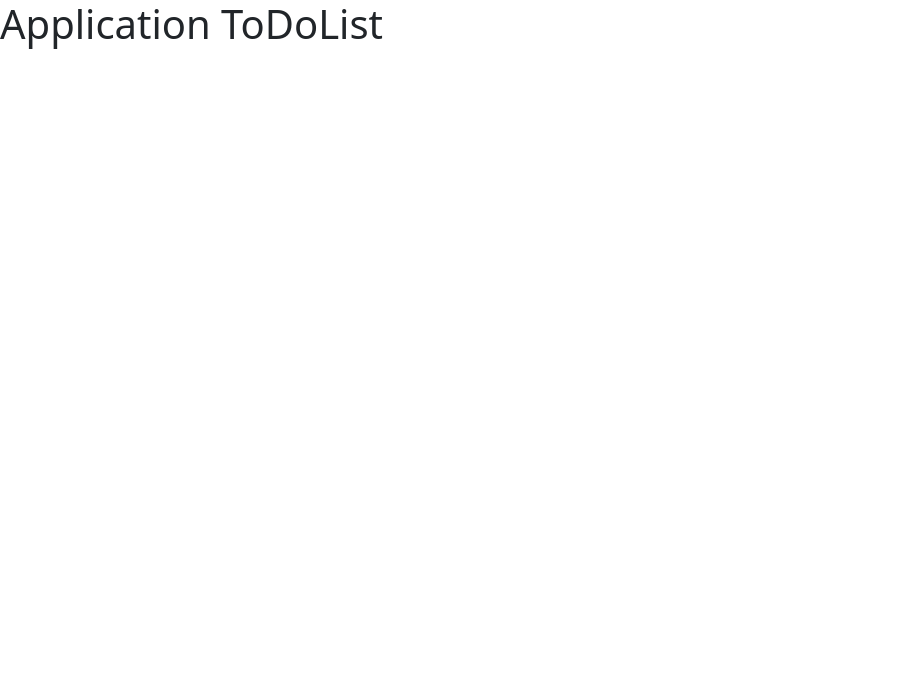
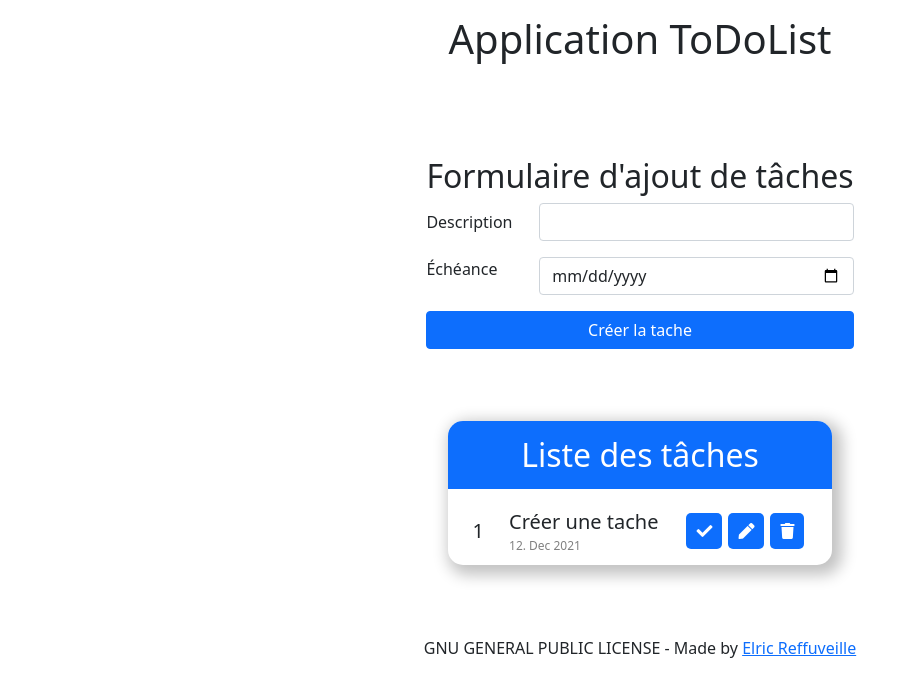
Before and after one commit to ElricReffuveille/TODOLIST, a plain HTML site: page index.html in a window 1280 px wide. Shown: the whole page, without its empty margins (0-919 px from the left). Drawn offline with nearby package versions, Linux system fonts and the light colour scheme.

Commit message:
ERE - 07122021 | Ajout du formulaire et du template de liste

```diff
--- a/assets/css/style.css
+++ b/assets/css/style.css
@@ -0,0 +1,80 @@
+/* Layout global */
+header {
+    padding: 15px;
+}
+main {
+    height: 85vh;
+    max-height: 550px;
+
+    display: flex;
+    justify-content: space-evenly;
+    align-items: center;
+    flex-direction: column;
+}
+
+/* Section Liste des tâches */
+.task-list  {
+    border-radius: 15px;
+    box-shadow: 5px 5px 15px 5px #C2C2C2;
+    overflow: hidden;
+}
+
+.task-list H2 {
+    padding: 15px;
+    background-color: #0d6efd;
+    color: white;
+}
+
+.tasks {
+    margin: 0;
+    padding: 0;
+}
+
+/* Style de une seule tâche */
+.task-item {
+    display: flex;
+    justify-content: center;
+    align-items: center;
+    padding: 10px 25px;
+}
+
+.task-item:nth-child(even) {
+    background-color: #E6E6E6;
+}
+
+.task-item p {
+    margin: 0;
+}
+
+.task-item .task-number {
+    font-size: 20px;
+    margin-right: 25px;
+}
+
+.task-item .task-content {
+    display: flex;
+    flex-direction: column;
+    margin-right: 25px;
+}
+
+.task-item .task-content > span {
+    font-size: 20px;
+}
+
+.task-item .task-content > time {
+    color: grey;
+    font-size: 12px;
+}
+
+.task-item .btn-icon {
+    margin: 3px;
+    padding: 10px;
+    background-color: #0d6efd;
+    color: white;
+    border-radius: 5px;
+    transition: all .3s ease-in-out;
+}
+
+.task-item .btn-icon:hover {
+    background-color: #0b5ed7;
+}
--- a/index.html
+++ b/index.html
@@ -7,6 +7,8 @@
     <title>ToDoList App</title>
 
     <!-- VENDORS -->
+    <link rel="stylesheet" href="./vendors/fontawesome-free-5.15.4/css/all.css">
+    <!-- boostrap.css needs minimum fontawesome@5.15.4 -->
     <link rel="stylesheet" href="./vendors/bootstrap-5.1.3/css/bootstrap.css">
 
     <!-- ASSETS -->
@@ -14,7 +16,59 @@
     <link rel="stylesheet" href="./assets/css/style.css">
 </head>
 <body>
-    <h1>Application ToDoList</h1>
+    <header>
+        <h1 class="text-center">Application ToDoList</h1>
+    </header>
+    <main>
+
+        <!-- Formulaire d'ajout de tâches-->
+        <section>
+            <h2 class="text-center">Formulaire d'ajout de t&acirc;ches</h2>
+            <form action="" method="POST">
+                <div class="mb-3 row">
+                    <div class="col-3">
+                        <label for="desc" class="col-form-label">Description</label>
+                    </div>
+                    <div class="col-9">
+                        <input type="text" id="desc" name="desc" class="form-control">
+                    </div>
+                </div>
+                <div class="mb-3 row">
+                    <div class="col-3">
+                        <label for="date" class="form-label">&Eacute;ch&eacute;ance</label>
+                    </div>
+                    <div class="col-9">
+                        <input type="date" id="date" name="date" class="form-control">
+                    </div>
+                </div>
+                <div class="d-grid gap-2">
+                        <input type="submit" value="Créer la tache" class="btn btn-primary">
+                </div>
+            </form>
+        </section>
+
+        <!-- Liste des tâches -->
+        <section class="task-list">
+            <h2 class="text-center">Liste des t&acirc;ches</h2>
+            <ul class="tasks">
+                <!-- Exemple de tâche -->
+                <li id="task1" class="task-item">
+                    <p class="task-number">1</p>
+                    <p class="task-content">
+                        <span id="task-desc">Cr&eacute;er une tache</span>
+                        <time id="task-date" datetime="2021-07-12">12. Dec 2021</time>
+                    </p>
+                    <div class="task-btn fas fa-check btn-icon"></div>
+                    <div class="task-btn fas fa-pen btn-icon"></div>
+                    <div class="task-btn fas fa-trash btn-icon"></div>
+                </li>
+            </ul>
+        </section>
+
+    </main>
+    <footer>
+        <p class="text-center">GNU GENERAL PUBLIC LICENSE - Made by <a href="https://tips-formation.fr/">Elric Reffuveille</a></p>
+    </footer>
 
     <!-- VENDORS -->
     <script src="./vendors/jquery3.6.0/jquery.js"></script>
```
Also changed, not shown: 1 other file.
